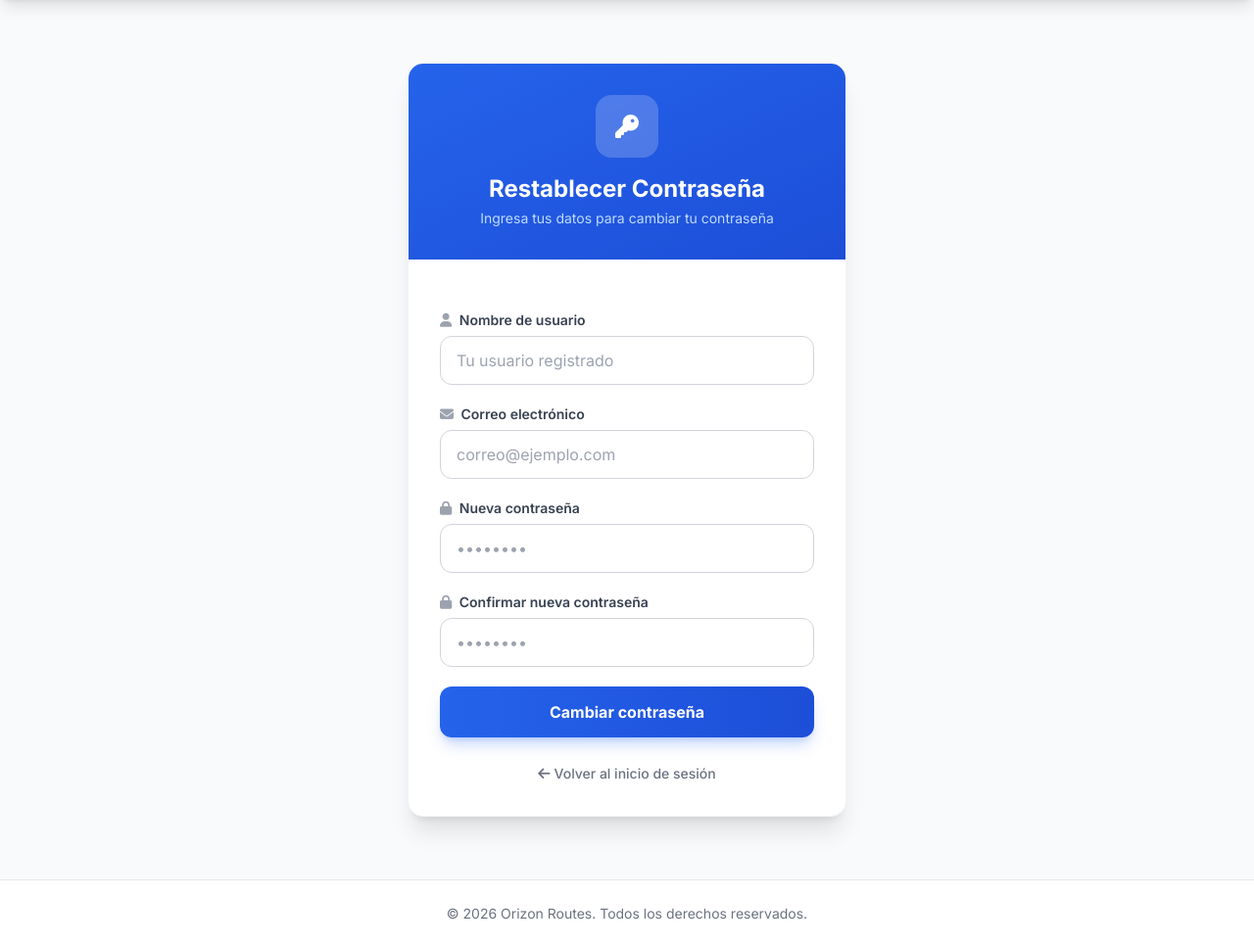
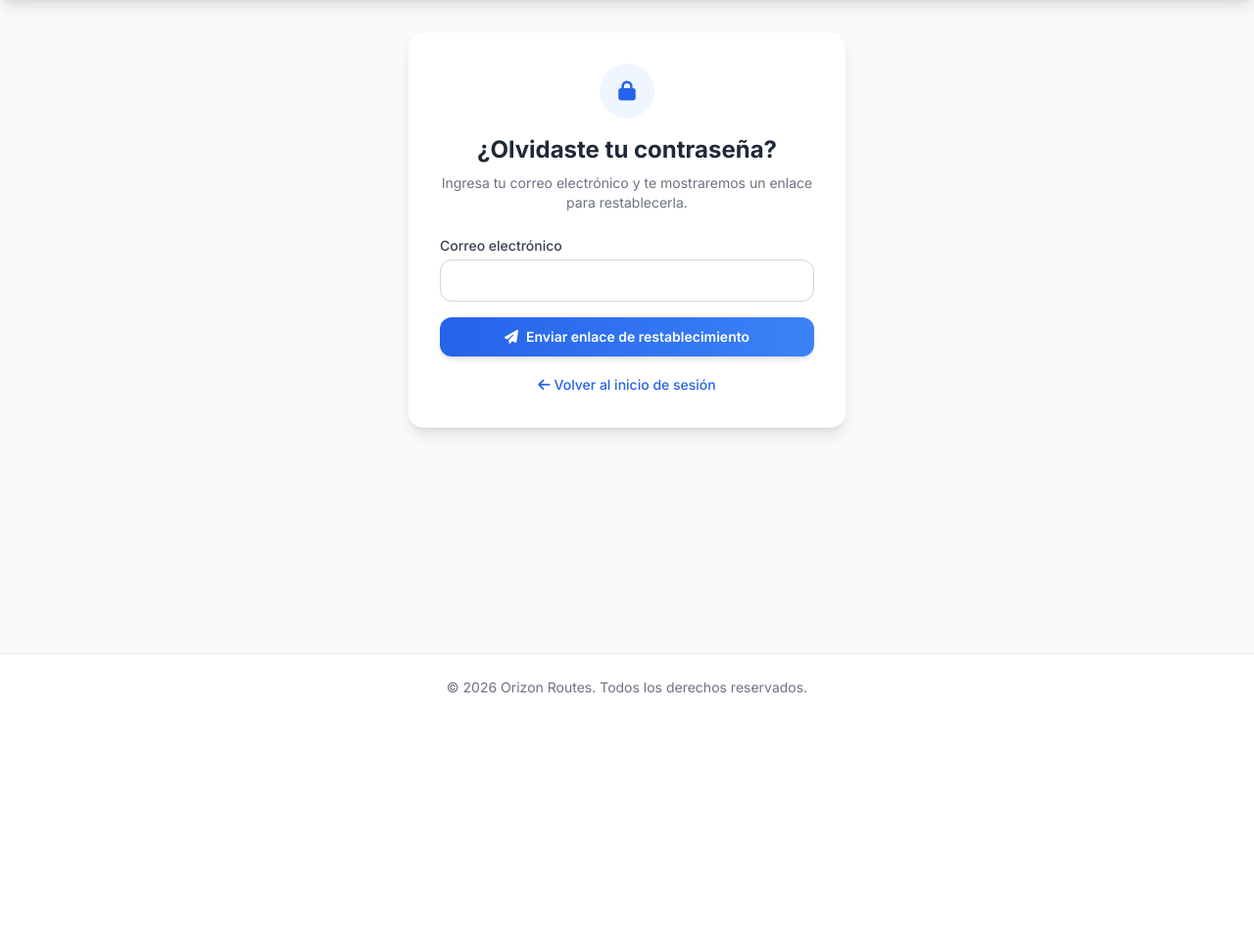
Before and after one commit to danielfernando4/ProyectoOrizonRoutes, a Django app: page /users/password-reset/ in a window 1280 px wide. Shown: the part 64-1031 px from the top of the page at 98% size. After the commit the page ends 772 px from the top, so only its background shows below. Run offline with Django 5.2, Linux system fonts and the light colour scheme; some libraries are stand-ins or nearby versions.

Commit message:
fix: arreglo bug en reset password

```diff
--- a/static/css/style.css
+++ b/static/css/style.css
@@ -120,6 +120,40 @@
     box-shadow: 0 0 0 3px rgba(37, 99, 235, 0.15), 0 1px 2px rgba(0,0,0,0.05);
 }
 
+/* --- Base form input styling (Tailwind-compatible) --- */
+input[type="text"],
+input[type="email"],
+input[type="password"],
+input[type="number"],
+input[type="datetime-local"],
+input[type="search"],
+input[type="url"],
+textarea,
+select {
+    width: 100%;
+    padding: 0.625rem 0.875rem;
+    border: 1px solid #d1d5db;
+    border-radius: 0.75rem;
+    font-size: 0.875rem;
+    font-family: inherit;
+    color: #1f2937;
+    background: #ffffff;
+    transition: border-color 0.15s ease, box-shadow 0.15s ease;
+    outline: none;
+}
+input[type="text"]:focus,
+input[type="email"]:focus,
+input[type="password"]:focus,
+input[type="number"]:focus,
+input[type="datetime-local"]:focus,
+input[type="search"]:focus,
+input[type="url"]:focus,
+textarea:focus,
+select:focus {
+    border-color: #2563eb;
+    box-shadow: 0 0 0 3px rgba(37, 99, 235, 0.12);
+}
+
 /* --- Floating label effect --- */
 .float-label {
     transition: all 0.2s ease;
--- a/users/forms.py
+++ b/users/forms.py
@@ -41,33 +41,3 @@ class UserRegistrationForm(forms.ModelForm):
         if commit:
             user.save()
         return user
-
-
-class DirectPasswordResetForm(forms.Form):
-    username = forms.CharField(label="Nombre de usuario", max_length=150)
-    email = forms.EmailField(label="Correo electrónico")
-    new_password = forms.CharField(
-        label="Nueva contraseña",
-        widget=forms.PasswordInput,
-        min_length=8,
-    )
-    confirm_password = forms.CharField(
-        label="Confirmar nueva contraseña",
-        widget=forms.PasswordInput,
-    )
-
-    def clean(self):
-        cleaned_data = super().clean()
-        username = cleaned_data.get("username")
-        email = cleaned_data.get("email")
-        new_password = cleaned_data.get("new_password")
-        confirm_password = cleaned_data.get("confirm_password")
-
-        if username and email:
-            if not User.objects.filter(username=username, email=email).exists():
-                raise forms.ValidationError("Los datos proporcionados no coinciden con ninguna cuenta registrada.")
-
-        if new_password and confirm_password and new_password != confirm_password:
-            self.add_error("confirm_password", "Las nuevas contraseñas no coinciden.")
-
-        return cleaned_data
--- a/users/templates/users/password_reset_form.html
+++ b/users/templates/users/password_reset_form.html
@@ -3,73 +3,49 @@
 {% block title %}Restablecer Contraseña — Orizon Routes{% endblock %}
 
 {% block content %}
-<div class="min-h-[60vh] flex items-center justify-center py-8">
-    <div class="w-full max-w-md fade-in-up">
-        <div class="bg-white rounded-2xl shadow-xl border border-gray-100 overflow-hidden">
-            <div class="bg-gradient-to-br from-blue-600 to-blue-700 px-8 py-8 text-center">
-                <div class="w-16 h-16 bg-white/20 backdrop-blur-sm rounded-2xl flex items-center justify-center mx-auto mb-4">
-                    <i class="fas fa-key text-2xl text-white"></i>
-                </div>
-                <h1 class="text-2xl font-bold text-white">Restablecer Contraseña</h1>
-                <p class="text-blue-200 text-sm mt-1">Ingresa tus datos para cambiar tu contraseña</p>
+<div class="max-w-md mx-auto">
+    <div class="bg-white rounded-2xl shadow-lg border border-gray-100 p-8">
+        <div class="text-center mb-6">
+            <div class="inline-flex items-center justify-center w-14 h-14 rounded-full bg-blue-50 mb-4">
+                <i class="fas fa-lock text-blue-600 text-xl"></i>
             </div>
-            <div class="p-8">
-                {% if form.non_field_errors %}
-                <div class="bg-red-50 border border-red-200 text-red-700 rounded-xl p-4 mb-6 text-sm">
-                    {% for error in form.non_field_errors %}<p>{{ error }}</p>{% endfor %}
-                </div>
-                {% endif %}
+            <h1 class="text-2xl font-bold text-gray-800">¿Olvidaste tu contraseña?</h1>
+            <p class="text-gray-500 text-sm mt-2">Ingresa tu correo electrónico y te mostraremos un enlace para restablecerla.</p>
+        </div>
 
-                <form method="post" novalidate class="space-y-5">
-                    {% csrf_token %}
-                    <div>
-                        <label for="{{ form.username.id_for_label }}" class="block text-sm font-semibold text-gray-700 mb-1.5">
-                            <i class="fas fa-user text-gray-400 mr-1"></i> Nombre de usuario
-                        </label>
-                        <input type="text" name="username" id="{{ form.username.id_for_label }}" value="{{ form.username.value|default:'' }}"
-                               class="w-full px-4 py-3 border border-gray-300 rounded-xl focus:ring-2 focus:ring-blue-500 focus:border-blue-500 input-glow transition-all text-gray-900 placeholder-gray-400"
-                               placeholder="Tu usuario registrado">
-                        {% if form.username.errors %}<p class="text-red-500 text-xs mt-1.5">{{ form.username.errors.0 }}</p>{% endif %}
-                    </div>
+        <form method="post" class="space-y-4">
+            {% csrf_token %}
 
-                    <div>
-                        <label for="{{ form.email.id_for_label }}" class="block text-sm font-semibold text-gray-700 mb-1.5">
-                            <i class="fas fa-envelope text-gray-400 mr-1"></i> Correo electrónico
-                        </label>
-                        <input type="email" name="email" id="{{ form.email.id_for_label }}" value="{{ form.email.value|default:'' }}"
-                               class="w-full px-4 py-3 border border-gray-300 rounded-xl focus:ring-2 focus:ring-blue-500 focus:border-blue-500 input-glow transition-all text-gray-900 placeholder-gray-400"
-                               placeholder="correo@ejemplo.com">
-                        {% if form.email.errors %}<p class="text-red-500 text-xs mt-1.5">{{ form.email.errors.0 }}</p>{% endif %}
-                    </div>
+            {% if form.errors %}
+            <div class="p-3 rounded-lg bg-red-50 border border-red-200 text-red-700 text-sm">
+                {% for error in form.non_field_errors %}
+                <p>{{ error }}</p>
+                {% endfor %}
+                {% for field in form %}
+                    {% for error in field.errors %}
+                    <p>{{ error }}</p>
+                    {% endfor %}
+                {% endfor %}
+            </div>
+            {% endif %}
 
-                    <div>
-                        <label for="{{ form.new_password.id_for_label }}" class="block text-sm font-semibold text-gray-700 mb-1.5">
-                            <i class="fas fa-lock text-gray-400 mr-1"></i> Nueva contraseña
-                        </label>
-                        <input type="password" name="new_password" id="{{ form.new_password.id_for_label }}"
-                               class="w-full px-4 py-3 border border-gray-300 rounded-xl focus:ring-2 focus:ring-blue-500 focus:border-blue-500 input-glow transition-all text-gray-900 placeholder-gray-400"
-                               placeholder="••••••••">
-                        {% if form.new_password.errors %}<p class="text-red-500 text-xs mt-1.5">{{ form.new_password.errors.0 }}</p>{% endif %}
-                    </div>
+            <div>
+                <label for="{{ form.email.id_for_label }}" class="block text-sm font-medium text-gray-700 mb-1">
+                    Correo electrónico
+                </label>
+                {{ form.email }}
+            </div>
 
-                    <div>
-                        <label for="{{ form.confirm_password.id_for_label }}" class="block text-sm font-semibold text-gray-700 mb-1.5">
-                            <i class="fas fa-lock text-gray-400 mr-1"></i> Confirmar nueva contraseña
-                        </label>
-                        <input type="password" name="confirm_password" id="{{ form.confirm_password.id_for_label }}"
-                               class="w-full px-4 py-3 border border-gray-300 rounded-xl focus:ring-2 focus:ring-blue-500 focus:border-blue-500 input-glow transition-all text-gray-900 placeholder-gray-400"
-                               placeholder="••••••••">
-                        {% if form.confirm_password.errors %}<p class="text-red-500 text-xs mt-1.5">{{ form.confirm_password.errors.0 }}</p>{% endif %}
-                    </div>
+            <button type="submit"
+                    class="w-full bg-gradient-to-r from-blue-600 to-blue-500 text-white font-semibold py-2.5 px-4 rounded-xl hover:from-blue-700 hover:to-blue-600 transition-all duration-200 shadow-md hover:shadow-lg text-sm">
+                <i class="fas fa-paper-plane mr-2"></i>Enviar enlace de restablecimiento
+            </button>
+        </form>
 
-                    <button type="submit" class="w-full bg-gradient-to-r from-blue-600 to-blue-700 hover:from-blue-700 hover:to-blue-800 text-white font-bold py-3.5 rounded-xl shadow-lg shadow-blue-600/25 hover:shadow-xl transition-all duration-300 hover:-translate-y-0.5">
-                        Cambiar contraseña
-                    </button>
-                </form>
-                <div class="mt-6 text-center">
-                    <a href="{% url 'users:login' %}" class="text-sm text-gray-500 hover:text-blue-600 font-medium"><i class="fas fa-arrow-left mr-1"></i>Volver al inicio de sesión</a>
-                </div>
-            </div>
+        <div class="text-center mt-4">
+            <a href="{% url 'users:login' %}" class="text-sm text-blue-600 hover:text-blue-700 font-medium">
+                <i class="fas fa-arrow-left mr-1"></i>Volver al inicio de sesión
+            </a>
         </div>
     </div>
 </div>
--- a/users/urls.py
+++ b/users/urls.py
@@ -12,7 +12,27 @@ urlpatterns = [
     path("profile/", views.ProfileView.as_view(), name="profile"),
     path(
         "password-reset/",
-        views.DirectPasswordResetView.as_view(),
+        views.CustomPasswordResetView.as_view(),
         name="password_reset",
     ),
+    path(
+        "password-reset/done/",
+        views.CustomPasswordResetDoneView.as_view(),
+        name="password_reset_done",
+    ),
+    path(
+        "reset/<uidb64>/<token>/",
+        auth_views.PasswordResetConfirmView.as_view(
+            template_name="users/password_reset_confirm.html",
+            success_url=reverse_lazy("users:password_reset_complete"),
+        ),
+        name="password_reset_confirm",
+    ),
+    path(
+        "reset/complete/",
+        auth_views.PasswordResetCompleteView.as_view(
+            template_name="users/password_reset_complete.html",
+        ),
+        name="password_reset_complete",
+    ),
 ]
--- a/users/views.py
+++ b/users/views.py
@@ -50,24 +50,42 @@ class ProfileView(LoginRequiredMixin, TemplateView):
     template_name = "users/profile.html"
 
 
-from django.contrib import messages
-from django.views.generic.edit import FormView
-from .forms import UserRegistrationForm, DirectPasswordResetForm
-
-class DirectPasswordResetView(FormView):
+class CustomPasswordResetView(PasswordResetView):
     template_name = "users/password_reset_form.html"
-    form_class = DirectPasswordResetForm
-    success_url = reverse_lazy("users:login")
+    success_url = reverse_lazy("users:password_reset_done")
 
     def form_valid(self, form):
         email = form.cleaned_data["email"]
-        username = form.cleaned_data["username"]
-        new_password = form.cleaned_data["new_password"]
+        users = list(form.get_users(email))
+        if users:
+            user = users[0]
+            uid = urlsafe_base64_encode(force_bytes(user.pk))
+            token = default_token_generator.make_token(user)
+            reset_url = self.request.build_absolute_uri(
+                reverse("users:password_reset_confirm", kwargs={
+                    "uidb64": uid,
+                    "token": token,
+                })
+            )
+            success_url = self.get_success_url()
+            return self.redirect_to_done(reset_url, success_url)
+        return self.redirect_to_done(None, self.get_success_url())
 
-        # Encontramos al usuario (el form.clean() ya validó que existe)
-        user = User.objects.get(email=email, username=username)
-        user.set_password(new_password)
-        user.save()
+    def redirect_to_done(self, reset_url, success_url):
+        from django.http import HttpResponseRedirect
+        if reset_url:
+            return HttpResponseRedirect(f"{success_url}?reset_url={urlencode({'url': reset_url})}")
+        return HttpResponseRedirect(success_url)
 
-        messages.success(self.request, "Tu contraseña ha sido restablecida exitosamente. Ahora puedes iniciar sesión.")
-        return super().form_valid(form)
+
+class CustomPasswordResetDoneView(PasswordResetDoneView):
+    template_name = "users/password_reset_done.html"
+
+    def get_context_data(self, **kwargs):
+        from urllib.parse import parse_qs
+        context = super().get_context_data(**kwargs)
+        query = self.request.GET.get("reset_url", "")
+        if query:
+            parsed = parse_qs(query)
+            context["reset_url"] = parsed.get("url", [None])[0]
+        return context
```
Also changed, not shown: config/settings.py (+1 -14 lines), users/templates/users/password_reset_complete.html (added, +20 -0 lines), users/templates/users/password_reset_confirm.html (added, +64 -0 lines), users/templates/users/password_reset_done.html (added, +37 -0 lines).
